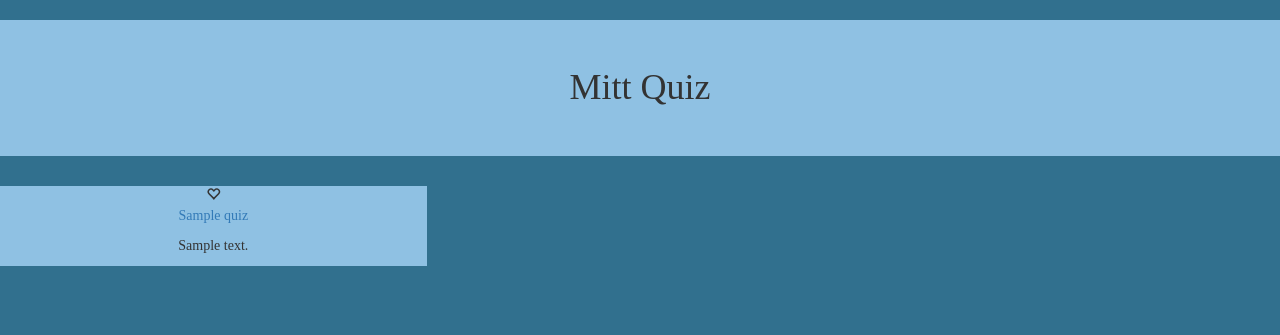
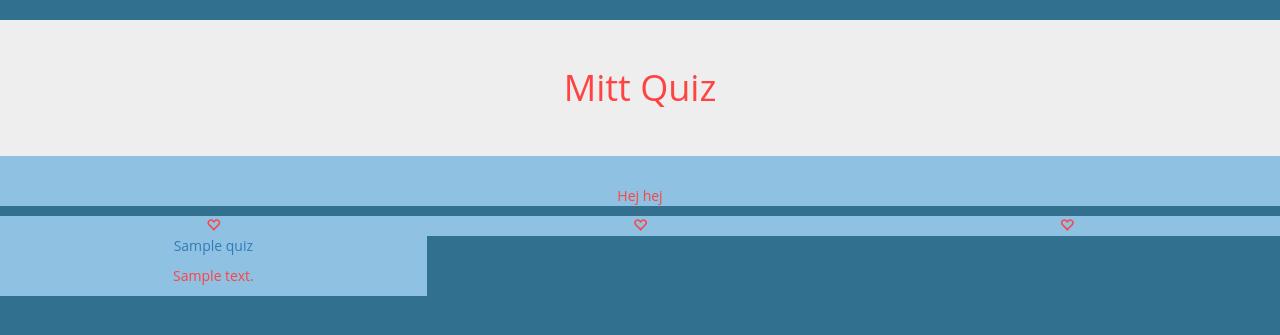
Before and after one commit to gordito/quizprojects, a Django app: page / in a window 1280 px wide. Shown: the top 335 px of the page. Run offline with Django 3.2, Linux system fonts and the light colour scheme; tables that the repository leaves empty hold one stand-in row (values such as "Sample post"); some libraries are stand-ins or nearby versions.

Commit message:
Changes in style

```diff
--- a/quiz/templates/startpage.html
+++ b/quiz/templates/startpage.html
@@ -13,8 +13,50 @@
 
 	<body>
 
+		<div class="hero text-center jumbotron-fluid">
+			<h1 class=" jumbotron "> Mitt Quiz</h1>
 
-			<h1 class="text-center jumbotron jumbotron-fluid hero"> Mitt Quiz</h1>
+			<p class="preamble"> Hej hej
+
+			</p>
+
+		</div>
+		<div class="container-fluid">
+			<div class="row">
+
+				<div class="col-md-4 quiz-box">
+
+					<span class="glyphicon glyphicon-heart-empty" aria-hidden="true"></span>
+
+
+
+				</div>
+
+				<div class="col-md-4 quiz-box">
+
+					<span class="glyphicon glyphicon-heart-empty" aria-hidden="true"></span>
+
+
+
+				</div>
+
+				<div class="col-md-4 quiz-box">
+
+					<span class="glyphicon glyphicon-heart-empty" aria-hidden="true"></span>
+
+
+
+				</div>
+
+			</div>
+
+
+
+		</div>
+
+
+
+
 
 			<div class="container-fluid">
 
@@ -24,7 +66,7 @@
 
 					{% for quiz in quizzes %}
 						<div class="col-md-4 quiz-box">
-							<span class="glyphicon glyphicon-heart-empty" aria-hidden="true"></span>
+
 							<p>
 								<a href="{% url 'quiz_page' quiz.quiz_number %}">
 								{{ quiz.name }}
--- a/static/css/style.css
+++ b/static/css/style.css
@@ -2,9 +2,19 @@
 body {
 
 	background: #31708E;
-	font-family: times new roman;
+	font-family: 'Open Sans', sans-serif;
+    color: #ff4242;
 
 }
+h1-start
+{
+
+    font-family: 'Abril Fatface';
+    font-size: 80px;
+    margin-top: 5%;
+    text-align: center;
+}
+
 .quiz-box
 {
 	text-align: center;
```
